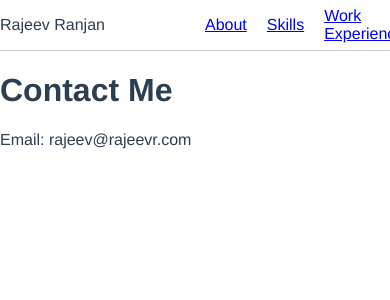
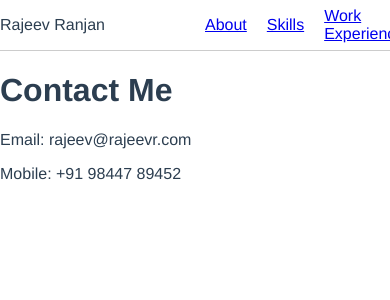
Before and after one commit to raajeew/vuejs-portfolio-site, a Vue app: page /contact in a window 390 px wide. Shown: the top 300 px of the page. Built offline with nearby package versions, Linux system fonts and the light colour scheme.

Commit message:
phone updated

```diff
--- a/src/pages/ContactView.vue
+++ b/src/pages/ContactView.vue
@@ -1,4 +1,5 @@
 <template>
     <h1>Contact Me</h1>
     <p>Email: rajeev@rajeevr.com</p>
+    <p>Mobile: +91 98447 89452</p>
 </template>
```
